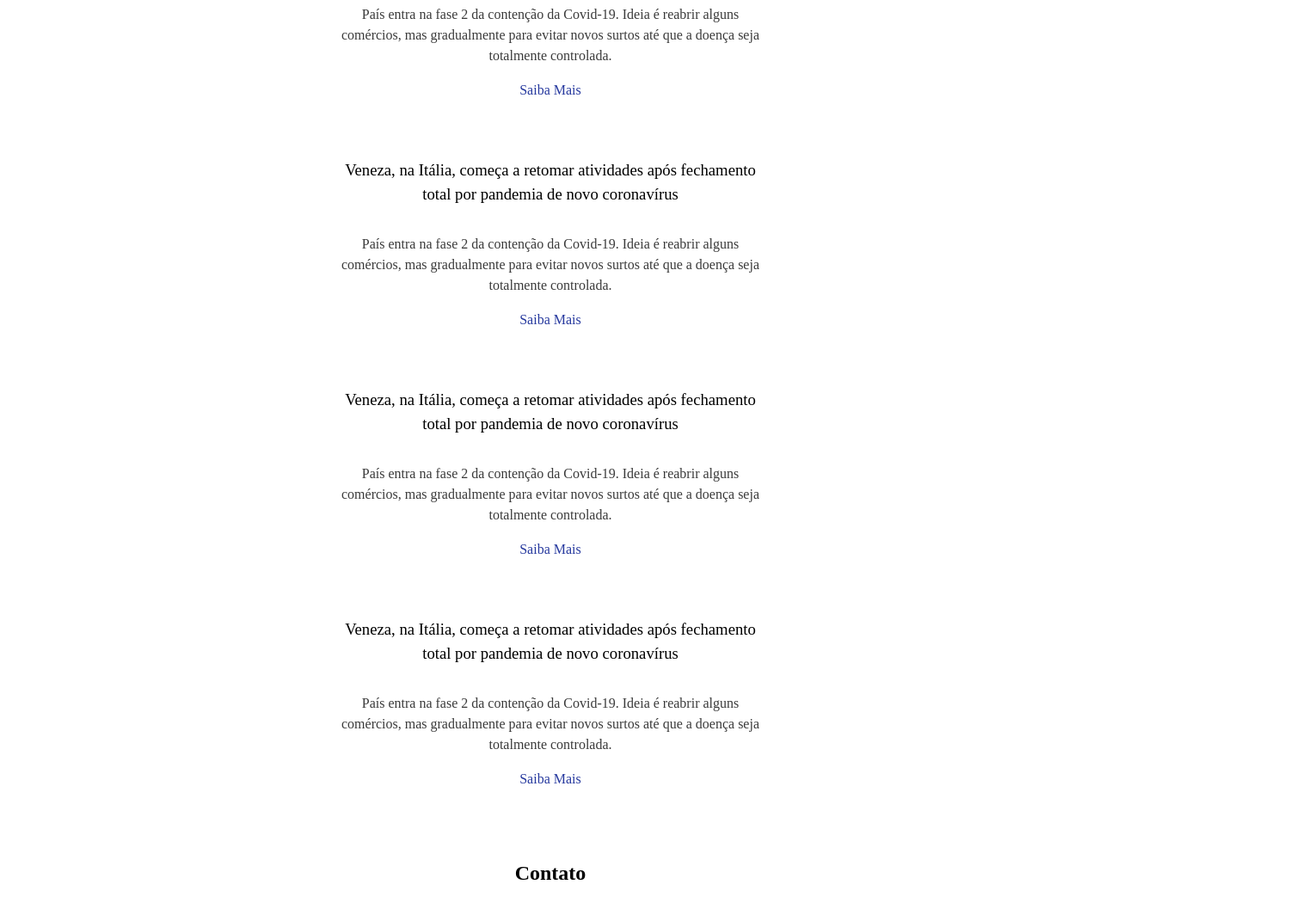
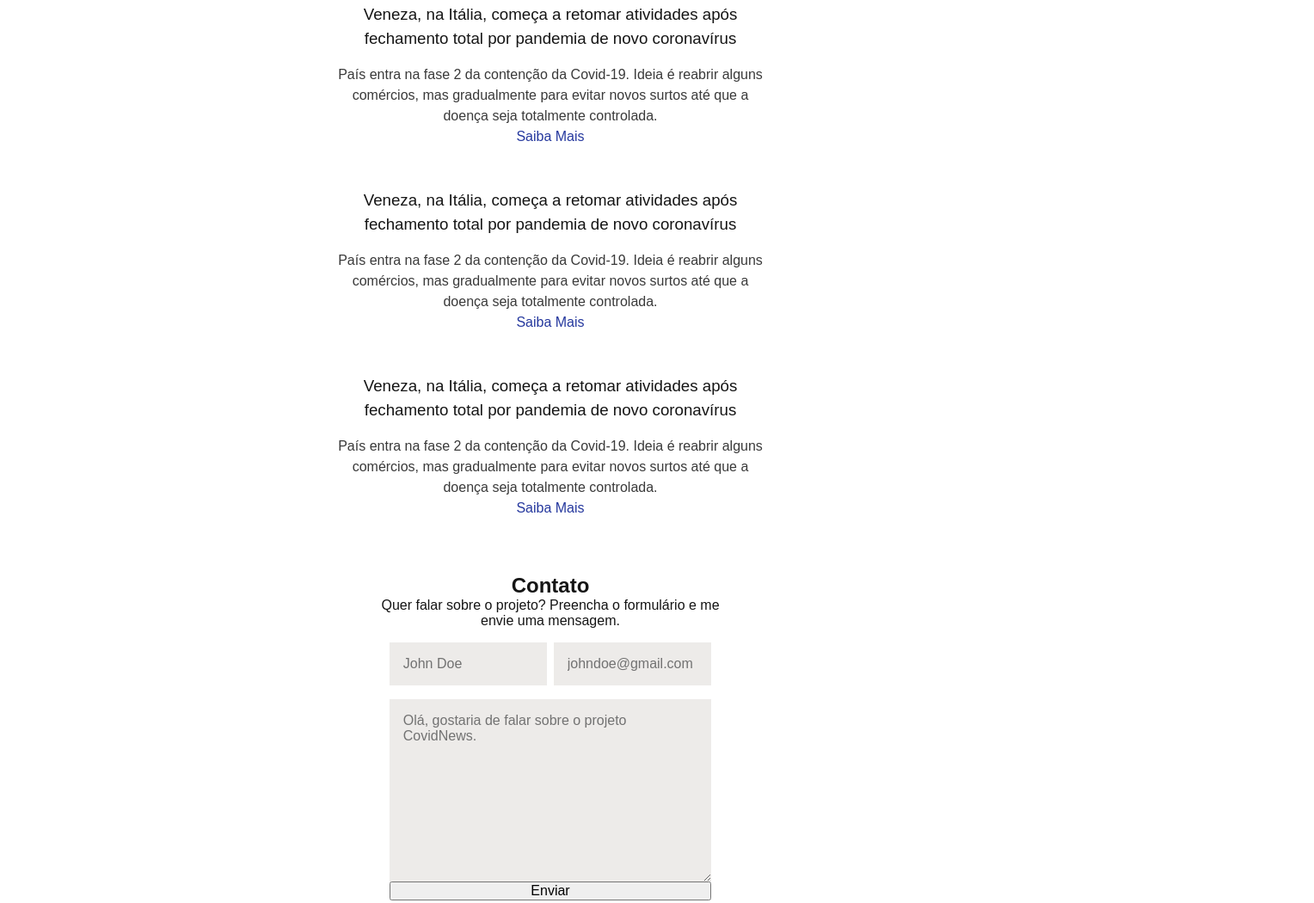
Before and after one commit to pedroigorjs/covidnews-challenge, a plain HTML site: page index.html in a window 1280 px wide. Shown: the part 1022-2072 px from the top of the page at 86% size, 1528 px wide, since content can reach past the window. Drawn offline with Linux system fonts and the light colour scheme; a web font is replaced by a local one.

Commit message:
Add default styles

```diff
--- a/assets/css/main.css
+++ b/assets/css/main.css
@@ -4,6 +4,44 @@
 @import './articles.css';
 @import './footer.css';
 @import './queries.css';
+
+* {
+  margin: 0;
+  padding: 0;
+  outline: 0;
+  box-sizing: border-box;
+}
+
+body {
+  color: #151515;
+}
+
+body,
+button,
+input,
+textarea {
+  font: 1rem 'CircularStd', sans-serif;
+}
+
+input,
+textarea {
+  background-color: #edebe9;
+  border: none;
+  width: 100%;
+  padding: 1rem;
+  margin-top: 1rem;
+  color: #1e1e1e;
+}
+
+input::placeholder,
+textarea::placeholder {
+  color: #727272;
+}
+
+input:focus,
+textarea:focus {
+  background-color: #e1dfdd;
+}
 .contact {
   padding: 1rem;
   margin: 2rem 0;
```
